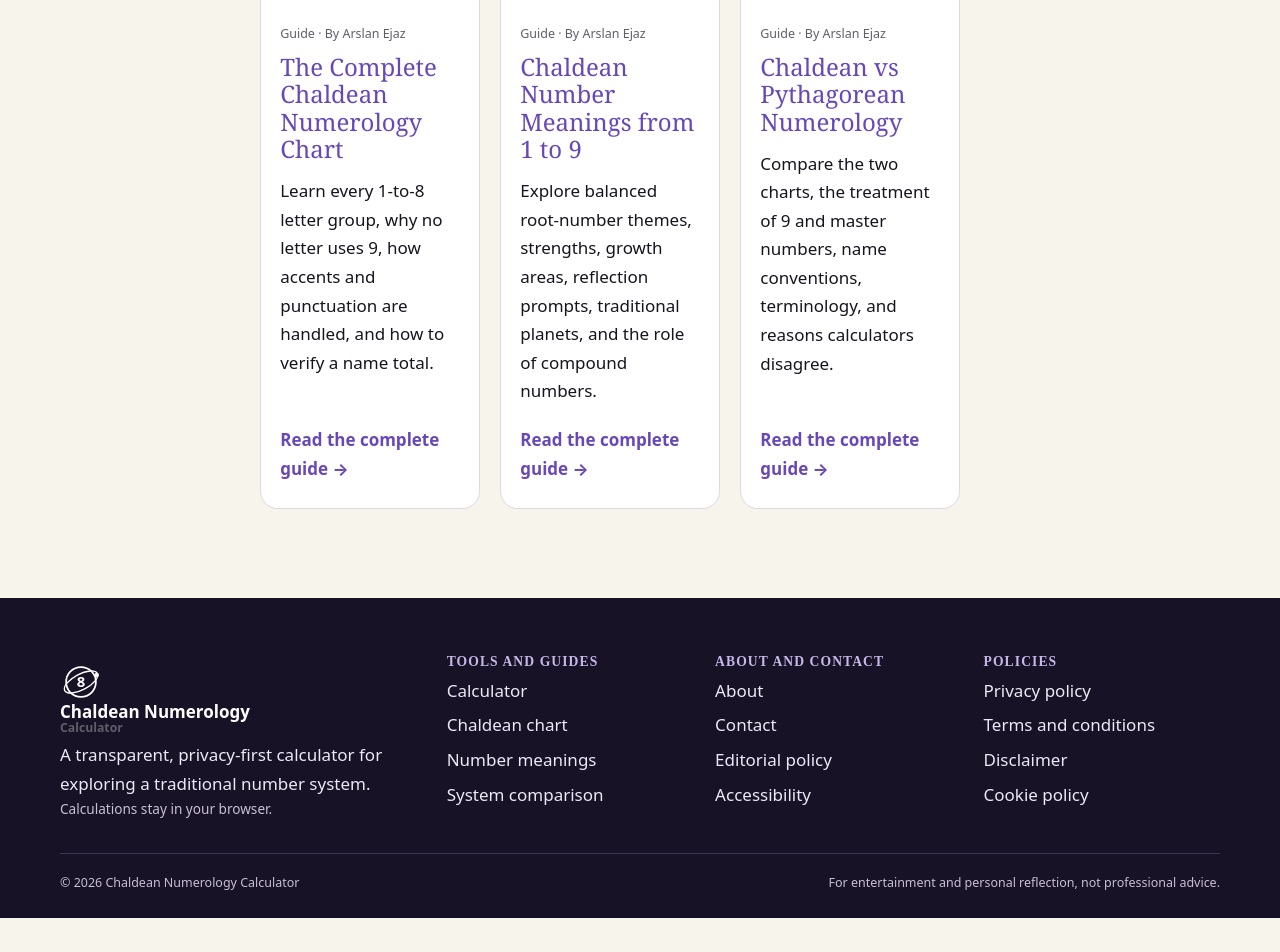
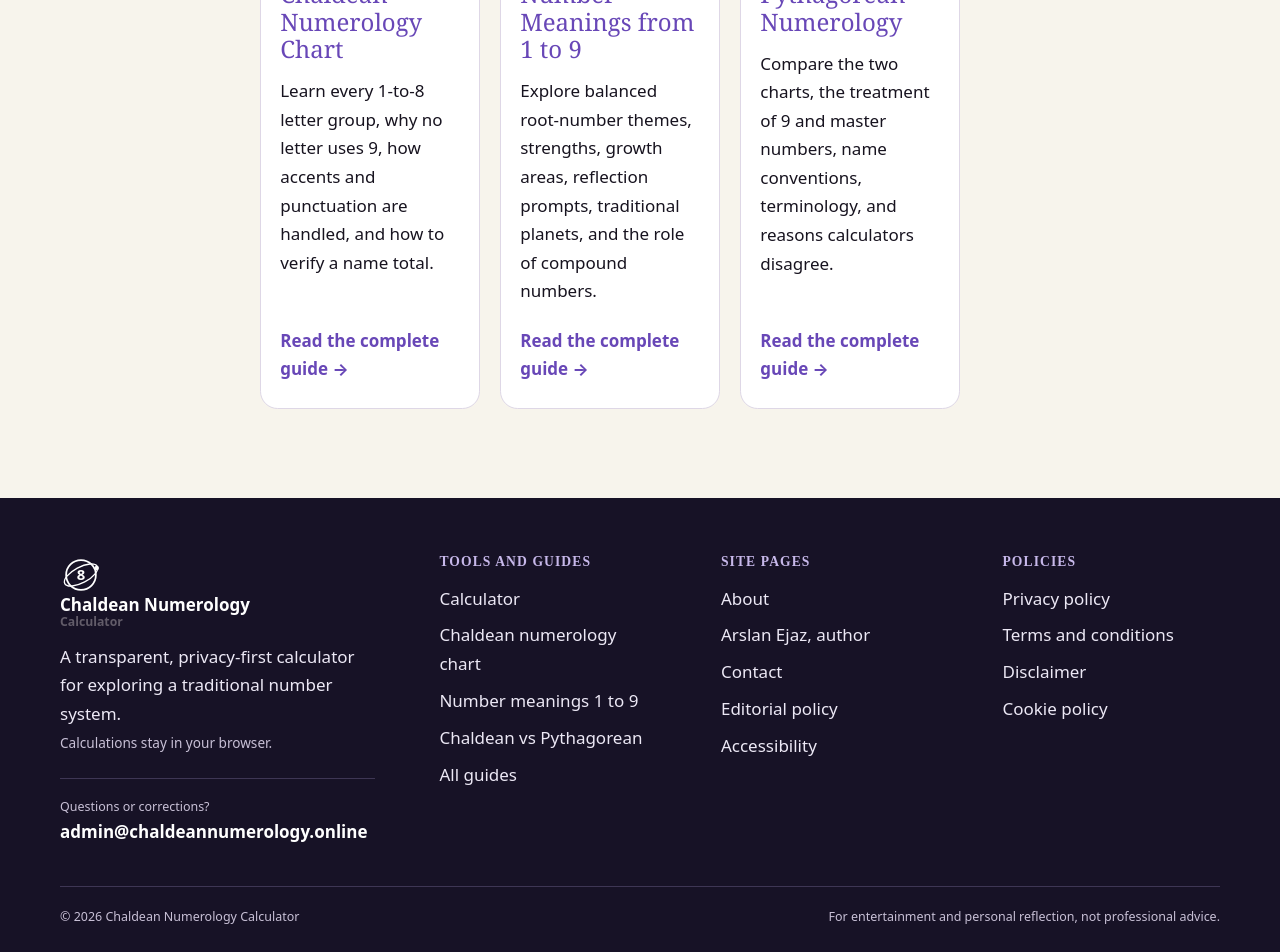
Before and after one commit to arslanwebx/chaldean-numerology-calculator, a Next.js app: page /blog in a window 1280 px wide. Shown: the part 731-1683 px from the top of the page. Before the commit the page ends 1649 px from the top, so only its background shows below. Built offline with nearby package versions, Linux system fonts and the light colour scheme; no server answers.

Commit message:
Few more updates

```diff
--- /dev/null
+++ b/src/app/author/arslan-ejaz/page.tsx
@@ -0,0 +1,30 @@
+import Link from "next/link";
+import { ContentPage } from "@/components/page";
+import { JsonLd } from "@/components/json-ld";
+import { pageMetadata } from "@/lib/metadata";
+
+export const metadata = pageMetadata(
+  "Arslan Ejaz, Founder and Content Editor",
+  "Learn about Arslan Ejaz, founder and content editor at ChaldeanNumerology.online, his editorial approach, methodology, and published guides.",
+  "/author/arslan-ejaz/",
+);
+
+const articles = [
+  ["The Complete Chaldean Numerology Chart", "/chaldean-numerology-chart/", "A transparent reference for letter values, normalization, punctuation, and worked name calculations."],
+  ["Chaldean Number Meanings from 1 to 9", "/numerology-number-meanings/", "A balanced guide to roots, compounds, reflection prompts, and traditional planetary associations."],
+  ["Chaldean vs Pythagorean Numerology", "/chaldean-vs-pythagorean-numerology/", "A method-by-method comparison explaining why calculators can return different results."],
+] as const;
+
+export default function AuthorPage() {
+  return <><JsonLd data={{ "@context": "https://schema.org", "@type": "ProfilePage", mainEntity: { "@type": "Person", name: "Arslan Ejaz", jobTitle: "Founder and Content Editor", email: "admin@chaldeannumerology.online", worksFor: { "@type": "Organization", name: "ChaldeanNumerology.online", url: "https://chaldeannumerology.online" } } }} /><ContentPage eyebrow="Author and editor" title="Arslan Ejaz" intro="Founder and Content Editor at ChaldeanNumerology.online, focused on transparent calculation methods, responsible interpretation, and privacy-conscious educational tools." path="/author/arslan-ejaz/">
+    <div className="author-profile-intro"><div className="author-profile-mark" aria-hidden="true">AE</div><div><h2>About Arslan</h2><p>Arslan Ejaz founded ChaldeanNumerology.online to make traditional name-number calculations easier to inspect and understand. He writes and reviews the site's educational content, documents the arithmetic behind every calculator result, and keeps historical or esoteric interpretations clearly separated from scientific, medical, legal, and financial claims.</p></div></div>
+    <h2>Editorial approach</h2>
+    <p>Arslan prioritizes clarity over mystery. Each guide identifies the chart and reduction rules it uses, explains where terminology differs among schools, and preserves compound totals so readers can verify the result. Sources are reviewed for their actual role, whether historical, encyclopedic, technical, or policy-related, and public explanations are written in original language.</p>
+    <h2>Areas of focus</h2>
+    <ul><li>Chaldean letter mapping and transparent name calculations</li><li>Compound and root-number interpretation with non-deterministic language</li><li>Differences between Chaldean, Cheiro-style, Pythagorean, and modern practices</li><li>Privacy-first calculator design, accessibility, and responsible content standards</li></ul>
+    <h2>Published guides</h2>
+    <div className="author-articles">{articles.map(([title, href, description]) => <article key={href}><h3><Link href={href}>{title}</Link></h3><p>{description}</p><Link href={href}>Read guide <span aria-hidden="true">→</span></Link></article>)}</div>
+    <h2>Contact and corrections</h2>
+    <p>For corrections, methodology questions, or accessibility feedback, email <a href="mailto:admin@chaldeannumerology.online">admin@chaldeannumerology.online</a> or use the <Link href="/contact/">contact form</Link>. Please do not send birth dates, calculator results, or sensitive personal information.</p>
+  </ContentPage></>;
+}
--- a/src/app/sitemap.ts
+++ b/src/app/sitemap.ts
@@ -1,3 +1,3 @@
 import type { MetadataRoute } from "next";import { siteConfig } from "@/config/site";
-export const sitemapPaths=["/","/chaldean-numerology-chart/","/numerology-number-meanings/","/chaldean-vs-pythagorean-numerology/","/blog/","/about/","/contact/","/privacy-policy/","/terms-and-conditions/","/disclaimer/","/cookie-policy/","/editorial-policy/","/accessibility/"] as const;
+export const sitemapPaths=["/","/chaldean-numerology-chart/","/numerology-number-meanings/","/chaldean-vs-pythagorean-numerology/","/blog/","/about/","/author/arslan-ejaz/","/contact/","/privacy-policy/","/terms-and-conditions/","/disclaimer/","/cookie-policy/","/editorial-policy/","/accessibility/"] as const;
 export default function sitemap():MetadataRoute.Sitemap{return sitemapPaths.map((path)=>({url:new URL(path,siteConfig.url).toString(),lastModified:new Date("2026-07-11"),changeFrequency:path==="/"?"monthly":"yearly",priority:path==="/"?1:(path.includes("policy")||path.includes("terms")||path.includes("accessibility")?0.7:0.8)}))}
--- a/src/components/author-card.tsx
+++ b/src/components/author-card.tsx
@@ -1,6 +1,7 @@
 import { JsonLd } from "./json-ld";
+import Link from "next/link";
 
 export function AuthorCard() {
   const bio = "Arslan Ejaz founded ChaldeanNumerology.online to make name-number calculations transparent, privacy-conscious, and easier to examine. As content editor, he documents the exact method behind each result, reviews historical and technical sources, and keeps interpretive traditions clearly separated from scientific or professional claims.";
-  return <><JsonLd data={{ "@context": "https://schema.org", "@type": "Person", name: "Arslan Ejaz", jobTitle: "Founder and Content Editor", worksFor: { "@type": "Organization", name: "ChaldeanNumerology.online" } }} /><aside className="author-card" aria-labelledby="author-name"><div className="author-mark" aria-hidden="true">AE</div><div><p className="eyebrow">Written and reviewed by</p><h2 id="author-name">Arslan Ejaz</h2><p className="author-title">Founder and Content Editor at ChaldeanNumerology.online</p><p>{bio}</p></div></aside></>;
+  return <><JsonLd data={{ "@context": "https://schema.org", "@type": "Person", name: "Arslan Ejaz", url: "/author/arslan-ejaz/", jobTitle: "Founder and Content Editor", worksFor: { "@type": "Organization", name: "ChaldeanNumerology.online" } }} /><aside className="author-card" aria-labelledby="author-name"><Link className="author-mark" href="/author/arslan-ejaz/" aria-label="Read Arslan Ejaz's author profile">AE</Link><div><p className="eyebrow">Written and reviewed by</p><h2 id="author-name"><Link href="/author/arslan-ejaz/">Arslan Ejaz</Link></h2><p className="author-title">Founder and Content Editor at ChaldeanNumerology.online</p><p>{bio}</p><Link className="author-profile-link" href="/author/arslan-ejaz/">View author profile <span aria-hidden="true">→</span></Link></div></aside></>;
 }
--- a/src/components/page.tsx
+++ b/src/components/page.tsx
@@ -4,9 +4,29 @@ import { JsonLd } from "./json-ld";
 import { breadcrumbJson } from "@/lib/metadata";
 import { AuthorCard } from "./author-card";
 
-export function ContentPage({ eyebrow, title, intro, path, children, sections = [] }: { eyebrow: string; title: string; intro: string; path: string; children: ReactNode; sections?: { id: string; label: string }[] }) {
-  const showToc = sections.length > 0 && path !== "/blog/";
-  return <><JsonLd data={[{ "@context": "https://schema.org", "@type": "WebPage", name: title, description: intro }, breadcrumbJson([{ name: "Home", path: "/" }, { name: title, path }])]} /><header className="page-hero"><div className="narrow"><p className="breadcrumbs"><Link href="/">Home</Link> / {title}</p><p className="eyebrow">{eyebrow}</p><h1>{title}</h1><p className="lede">{intro}</p>{showToc && <nav className="toc" aria-label="Table of contents"><strong>On this page</strong><ol>{sections.map((section) => <li key={section.id}><a href={`#${section.id}`}>{section.label}</a></li>)}</ol></nav>}</div></header><section className="section"><div className="narrow"><article id="content" className="prose">{children}</article></div></section></>;
+const articleTocs: Record<string, { id: string; label: string }[]> = {
+  "/chaldean-numerology-chart/": [
+    { id: "chart", label: "The complete 1-to-8 chart" },
+    { id: "input", label: "How names are handled" },
+    { id: "examples", label: "Worked examples" },
+  ],
+  "/numerology-number-meanings/": [
+    { id: "reading", label: "How to read a compound and root result" },
+    { id: "roots", label: "Root meanings 1 through 9" },
+    { id: "compounds", label: "Why compound numbers matter" },
+    { id: "planets", label: "Traditional planetary associations" },
+    { id: "limits", label: "Responsible interpretation" },
+  ],
+  "/chaldean-vs-pythagorean-numerology/": [
+    { id: "compare", label: "The methods side by side" },
+    { id: "answers", label: "Why calculators give different answers" },
+    { id: "choose", label: "Choosing a method" },
+  ],
+};
+
+export function ContentPage({ eyebrow, title, intro, path, children }: { eyebrow: string; title: string; intro: string; path: string; children: ReactNode; sections?: { id: string; label: string }[] }) {
+  const tocSections = articleTocs[path] ?? [];
+  return <><JsonLd data={[{ "@context": "https://schema.org", "@type": "WebPage", name: title, description: intro }, breadcrumbJson([{ name: "Home", path: "/" }, { name: title, path }])]} /><header className="page-hero"><div className="narrow"><p className="breadcrumbs"><Link href="/">Home</Link> / {title}</p><p className="eyebrow">{eyebrow}</p><h1>{title}</h1><p className="lede">{intro}</p>{tocSections.length > 0 && <nav className="toc" aria-label="Table of contents"><strong>Contents</strong><ol>{tocSections.map((section) => <li key={section.id}><a href={`#${section.id}`}>{section.label}</a></li>)}</ol></nav>}</div></header><section className="section"><div className="narrow"><article id="content" className="prose">{children}</article></div></section></>;
 }
 
 export function CalculatorCta() { return <><aside className="cta"><h2>See the calculation for your name</h2><p>The free calculator shows every recognized letter, each word subtotal, the compound number, and the final root.</p><Link className="cta-button" href="/#calculator">Use the Chaldean calculator <span aria-hidden="true">→</span></Link></aside><AuthorCard/></>; }
--- a/src/components/site-chrome.tsx
+++ b/src/components/site-chrome.tsx
@@ -1,7 +1,20 @@
 import Link from "next/link";
+import { siteConfig } from "@/config/site";
 import { Logo } from "./logo";
 import { MobileNav } from "./mobile-nav";
 
-export function Header() { return <header className="site-header"><div className="container header-inner"><Logo/><MobileNav/></div></header>; }
+export function Header() {
+  return <header className="site-header"><div className="container header-inner"><Logo/><MobileNav/></div></header>;
+}
 
-export function Footer() { return <footer className="site-footer"><div className="container footer-grid"><div><Logo/><p>A transparent, privacy-first calculator for exploring a traditional number system.</p><p className="fine">Calculations stay in your browser.</p></div><div><h2>Tools and Guides</h2><Link href="/#calculator">Calculator</Link><Link href="/chaldean-numerology-chart/">Chaldean chart</Link><Link href="/numerology-number-meanings/">Number meanings</Link><Link href="/chaldean-vs-pythagorean-numerology/">System comparison</Link></div><div><h2>About and Contact</h2><Link href="/about/">About</Link><Link href="/contact/">Contact</Link><Link href="/editorial-policy/">Editorial policy</Link><Link href="/accessibility/">Accessibility</Link></div><div><h2>Policies</h2><Link href="/privacy-policy/">Privacy policy</Link><Link href="/terms-and-conditions/">Terms and conditions</Link><Link href="/disclaimer/">Disclaimer</Link><Link href="/cookie-policy/">Cookie policy</Link></div></div><div className="container footer-bottom"><span>© {new Date().getFullYear()} Chaldean Numerology Calculator</span><span>For entertainment and personal reflection, not professional advice.</span></div></footer>; }
+const guides = [["Calculator", "/#calculator"], ["Chaldean numerology chart", "/chaldean-numerology-chart/"], ["Number meanings 1 to 9", "/numerology-number-meanings/"], ["Chaldean vs Pythagorean", "/chaldean-vs-pythagorean-numerology/"], ["All guides", "/blog/"]] as const;
+const sitePages = [["About", "/about/"], ["Arslan Ejaz, author", "/author/arslan-ejaz/"], ["Contact", "/contact/"], ["Editorial policy", "/editorial-policy/"], ["Accessibility", "/accessibility/"]] as const;
+const policies = [["Privacy policy", "/privacy-policy/"], ["Terms and conditions", "/terms-and-conditions/"], ["Disclaimer", "/disclaimer/"], ["Cookie policy", "/cookie-policy/"]] as const;
+
+function FooterLinks({ links }: { links: readonly (readonly [string, string])[] }) {
+  return <ul>{links.map(([label, href]) => <li key={href}><Link href={href}>{label}</Link></li>)}</ul>;
+}
+
+export function Footer() {
+  return <footer className="site-footer"><div className="container footer-grid"><div className="footer-brand"><Logo/><p>A transparent, privacy-first calculator for exploring a traditional number system.</p><p className="fine">Calculations stay in your browser.</p><div className="footer-contact"><span>Questions or corrections?</span><a href={`mailto:${siteConfig.contactEmail}`}>{siteConfig.contactEmail}</a></div></div><div><h2>Tools and guides</h2><FooterLinks links={guides}/></div><div><h2>Site pages</h2><FooterLinks links={sitePages}/></div><div><h2>Policies</h2><FooterLinks links={policies}/></div></div><div className="container footer-bottom"><span>{"©"} {new Date().getFullYear()} Chaldean Numerology Calculator</span><span>For entertainment and personal reflection, not professional advice.</span></div></footer>;
+}
```
Also changed, not shown: src/app/globals.css.
